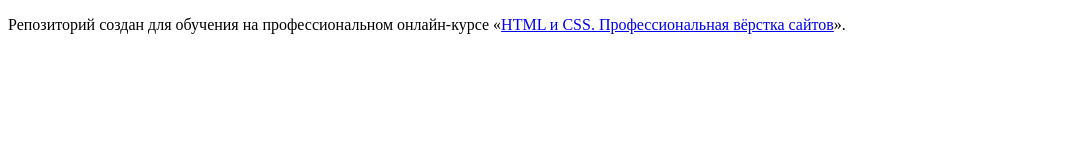
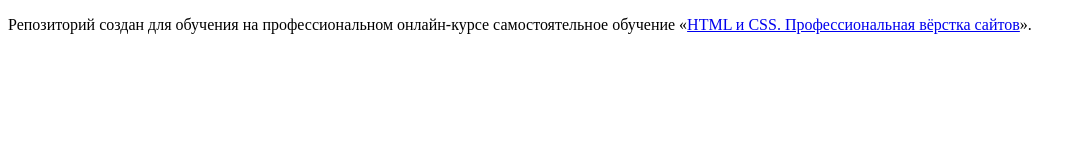
Before and after one commit to sksultanov/461919-technomart-1, a plain HTML site: page index.html in a window 1280 px wide. Shown: the whole page, without its empty margins (0-1081 px from the left). Drawn offline with Linux system fonts and the light colour scheme.

Commit message:
Добавил текст

```diff
--- a/index.html
+++ b/index.html
@@ -6,7 +6,7 @@
   </head>
   <body>
 
-    <p>Репозиторий создан для обучения на профессиональном онлайн‑курсе «<a href="https://htmlacademy.ru/intensive/htmlcss">HTML и CSS. Профессиональная вёрстка сайтов</a>».</p>
+    <p>Репозиторий создан для обучения на профессиональном онлайн‑курсе самостоятельное обучение «<a href="https://htmlacademy.ru/intensive/htmlcss">HTML и CSS. Профессиональная вёрстка сайтов</a>».</p>
 
   </body>
 </html>
```
